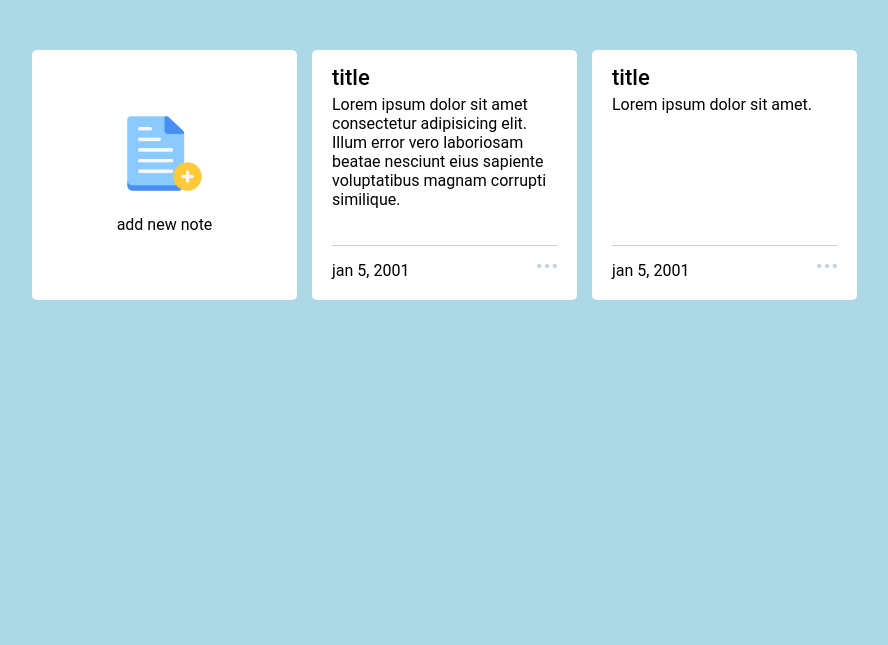
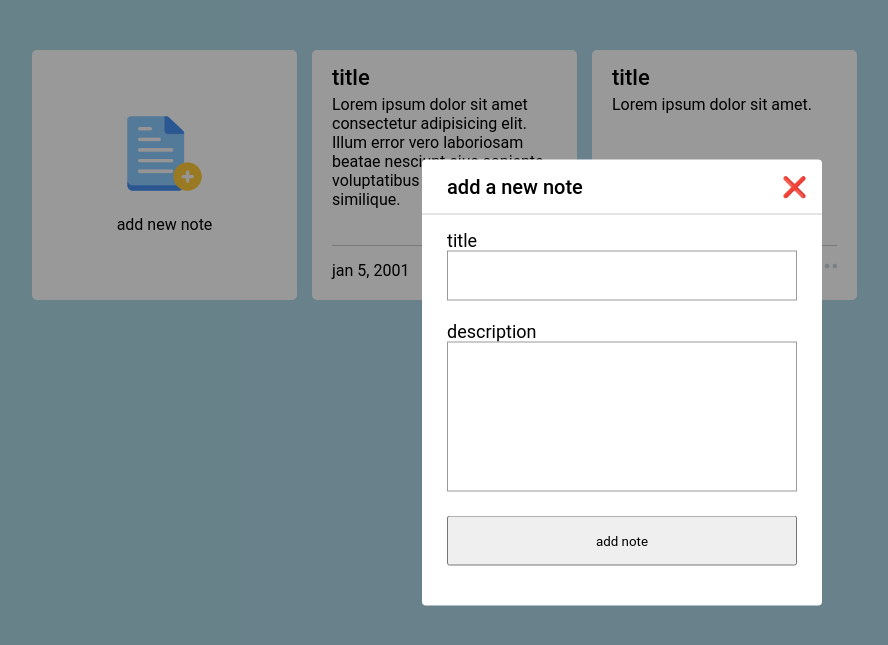
Before and after one commit to Kiran4753/take-note, a plain HTML site: page index.html in a window 1280 px wide. Shown: the whole page, without its empty margins (18-906 px from the left). Drawn offline with Linux system fonts and the light colour scheme.

Commit message:
feat: add popup box

```diff
--- a/index.html
+++ b/index.html
@@ -7,6 +7,32 @@
     <link rel="stylesheet" href="./style.css">
 </head>
 <body>
+
+    <div class="popup-box">
+        <div class="popup">
+            <div class="content">
+                <header>
+                    <p>add a new note</p>
+                    <p class="remove-icon">❌</p>
+                </header>
+
+                <form action="#">
+                    <div class="row title">
+                        <label>title</label>
+                        <input type="text" name="" id="">
+                    </div>
+
+                    <div class="row description">
+                        <label>description</label>
+                        <textarea ></textarea>
+                    </div>
+                    <button>add note</button>
+                </form>
+            </div>
+
+
+        </div>
+    </div>
 
   <div class="container">
     <li class="add-box">
--- a/style.css
+++ b/style.css
@@ -101,3 +101,81 @@ body{
 .menu li:hover{
     background-color: #f5f5f5;
 }
+
+
+
+.popup-box{
+    position: fixed;
+    top: 0;
+    left: 0;
+    height: 100%;
+    width: 100%;
+    background: rgba(0,0,0,0.4);
+    z-index: 2;
+}
+
+.popup{
+    position: absolute;
+    top: 50%;
+    left: 50%;
+    transform: translate(-50%, -50%);
+    max-width: 400px;
+    width: 100%;
+    z-index: 5;
+}
+.popup .content{
+    background: #fff;
+    border-radius: 4px;
+}
+
+.popup .content header{
+    padding: 15px 25px;
+    border-bottom: 1px solid #ccc;
+    display: flex;
+    align-items: center;
+    justify-content: space-between;
+}
+
+.content header p{
+    font-size: 20px;
+    font-weight: 500;
+}
+
+.content header .remove-icon{
+    cursor: pointer;
+    width: 15px;
+}
+
+.content form{
+    margin: 15px 25px 35px;
+}
+
+.content form .row{
+    margin-bottom: 20px;
+}
+
+form .row label{
+    display: block;
+    font-size: 18px;
+}
+
+.content form :where(input, textarea){
+    width: 100%;
+    height: 50px;
+    outline: none;
+    font-size: 17px;
+    padding:0 15px;
+    border: 1px solid #999;
+    resize: nonr;
+}
+
+.content form textarea{
+    height: 150px;
+    resize: none;
+}
+
+.content form button{
+    width: 100%;
+    height: 50px;
+    margin-bottom: 40px;
+}
```
